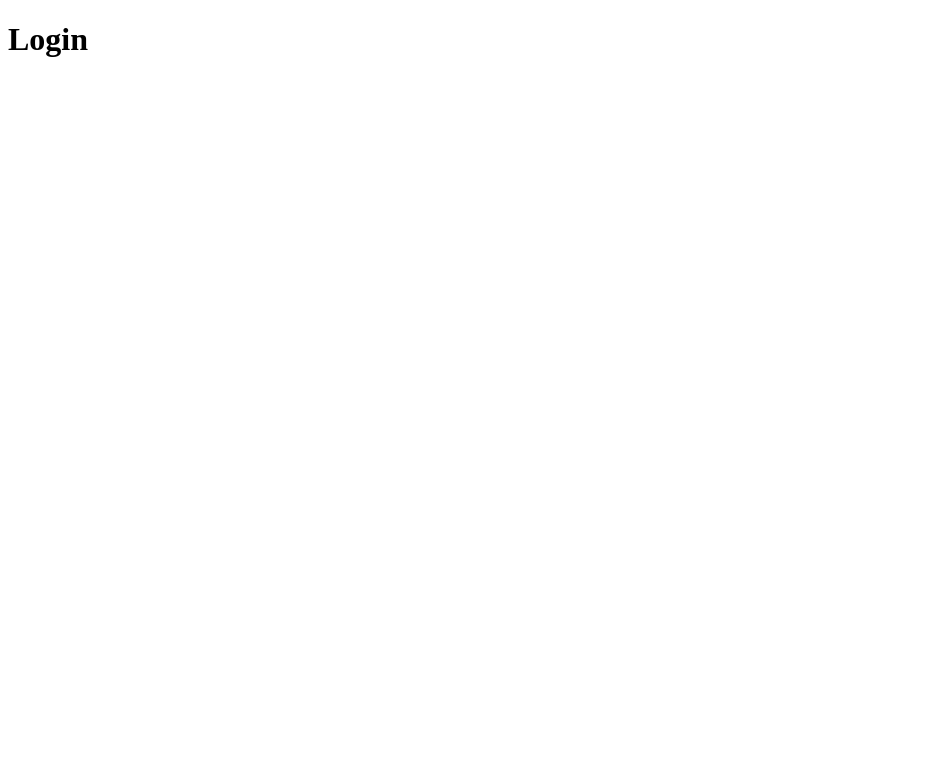
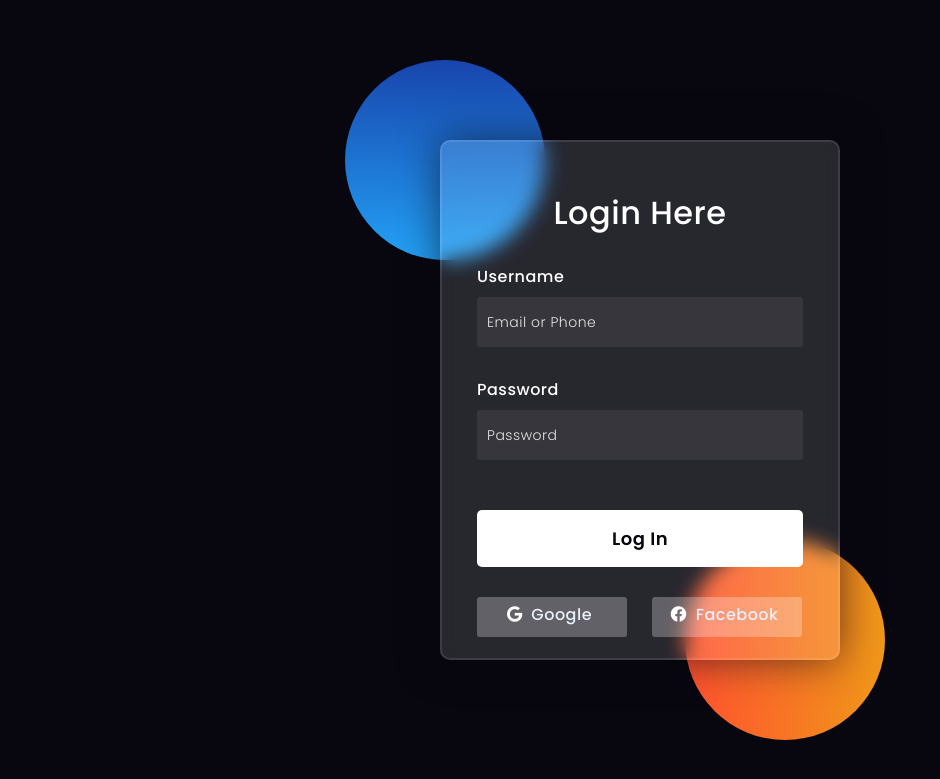
Before and after one commit to tinoco123/django-multiuser-with-proxy-models, a Django app: page /login/ in a window 1280 px wide. Before the commit the part shown is almost empty. Shown: the top 779 px of the page, without its empty margins (0-940 px from the left). Run offline with Django 4.2, Linux system fonts and the light colour scheme.

Commit message:
template de login con html y css,programando vista de login

```diff
--- a/global_nexus/settings.py
+++ b/global_nexus/settings.py
@@ -118,7 +118,7 @@ USE_TZ = True
 # Static files (CSS, JavaScript, Images)
 # https://docs.djangoproject.com/en/4.2/howto/static-files/
 
-STATIC_URL = 'static/'
+STATIC_URL = '/static/'
 
 # Default primary key field type
 # https://docs.djangoproject.com/en/4.2/ref/settings/#default-auto-field
--- /dev/null
+++ b/users/static/css/login.css
@@ -0,0 +1,122 @@
+*,
+*:before,
+*:after{
+padding: 0;
+margin: 0;
+box-sizing: border-box;
+}
+body{
+background-color: #080710;
+}
+.background{
+width: 430px;
+height: 520px;
+position: absolute;
+transform: translate(-50%,-50%);
+left: 50%;
+top: 50%;
+}
+.background .shape{
+height: 200px;
+width: 200px;
+position: absolute;
+border-radius: 50%;
+}
+.shape:first-child{
+background: linear-gradient(
+  #1845ad,
+  #23a2f6
+);
+left: -80px;
+top: -80px;
+}
+.shape:last-child{
+background: linear-gradient(
+  to right,
+  #ff512f,
+  #f09819
+);
+right: -30px;
+bottom: -80px;
+}
+form{
+height: 520px;
+width: 400px;
+background-color: rgba(255,255,255,0.13);
+position: absolute;
+transform: translate(-50%,-50%);
+top: 50%;
+left: 50%;
+border-radius: 10px;
+backdrop-filter: blur(10px);
+border: 2px solid rgba(255,255,255,0.1);
+box-shadow: 0 0 40px rgba(8,7,16,0.6);
+padding: 50px 35px;
+}
+form *{
+font-family: 'Poppins',sans-serif;
+color: #ffffff;
+letter-spacing: 0.5px;
+outline: none;
+border: none;
+}
+form h3{
+font-size: 32px;
+font-weight: 500;
+line-height: 42px;
+text-align: center;
+}
+
+label{
+display: block;
+margin-top: 30px;
+font-size: 16px;
+font-weight: 500;
+}
+input{
+display: block;
+height: 50px;
+width: 100%;
+background-color: rgba(255,255,255,0.07);
+border-radius: 3px;
+padding: 0 10px;
+margin-top: 8px;
+font-size: 14px;
+font-weight: 300;
+}
+::placeholder{
+color: #e5e5e5;
+}
+button{
+margin-top: 50px;
+width: 100%;
+background-color: #ffffff;
+color: #080710;
+padding: 15px 0;
+font-size: 18px;
+font-weight: 600;
+border-radius: 5px;
+cursor: pointer;
+}
+.social{
+margin-top: 30px;
+display: flex;
+}
+.social div{
+background: red;
+width: 150px;
+border-radius: 3px;
+padding: 5px 10px 10px 5px;
+background-color: rgba(255,255,255,0.27);
+color: #eaf0fb;
+text-align: center;
+}
+.social div:hover{
+background-color: rgba(255,255,255,0.47);
+}
+.social .fb{
+margin-left: 25px;
+}
+.social i{
+margin-right: 4px;
+}
--- a/users/templates/login.html
+++ b/users/templates/login.html
@@ -1,12 +1,37 @@
+{% load static %}
 <!DOCTYPE html>
 <html lang="en">
 <head>
-    <meta charset="UTF-8">
-    <meta http-equiv="X-UA-Compatible" content="IE=edge">
-    <meta name="viewport" content="width=device-width, initial-scale=1.0">
-    <title>Document</title>
+  <!-- Design by foolishdeveloper.com -->
+    <title>Login</title>
+
+    <link rel="preconnect" href="https://fonts.gstatic.com">
+    <link rel="stylesheet" href="https://cdnjs.cloudflare.com/ajax/libs/font-awesome/5.15.4/css/all.min.css">
+    <link href="https://fonts.googleapis.com/css2?family=Poppins:wght@300;500;600&display=swap" rel="stylesheet">
+    <link rel="stylesheet" href="{% static 'css/login.css' %}">
+
 </head>
 <body>
-    <h1>Login</h1>
+    <div class="background">
+        <div class="shape"></div>
+        <div class="shape"></div>
+    </div>
+    <form method="POST">
+        {% csrf_token %}
+        {{ error }}
+        <h3>Login Here</h3>
+
+        <label for="email">Username</label>
+        <input type="text" placeholder="Email or Phone" id="email", name="email">
+
+        <label for="password">Password</label>
+        <input type="password" placeholder="Password" id="password", name="password">
+
+        <button type="submit">Log In</button>
+        <div class="social">
+          <div class="go"><i class="fab fa-google"></i>  Google</div>
+          <div class="fb"><i class="fab fa-facebook"></i>  Facebook</div>
+        </div>
+    </form>
 </body>
 </html>
--- a/users/urls.py
+++ b/users/urls.py
@@ -3,5 +3,5 @@ from . import views as user_views
 
 urlpatterns = [
     path("", user_views.homepage, name='homepage'),
-    path("login/", user_views.login, name='login')
+    path("login/", user_views.sign_in, name='sign_in')
 ]
--- a/users/views.py
+++ b/users/views.py
@@ -1,8 +1,32 @@
-from django.shortcuts import render, redirect
+from django.shortcuts import render, redirect, HttpResponse
+from .models import UserAccount
+from django.contrib.auth import login, logout, authenticate
 
 # Create your views here.
 def homepage(request):
-    return redirect('login')
+    return redirect('sign_in')
 
-def login(request):
-    return render(request, "login.html")
+def sign_in(request):
+    if request.method == "GET":
+        if request.user.is_authenticated:
+            return HttpResponse("Ya estas logeado")
+        else:
+            return render(request, 'login.html', {
+                'title': 'Login'
+            })
+    elif request.method == "POST":
+        print("FORMULARIO POST")
+        print(request.POST)
+        email = request.POST.get('email')
+        password = request.POST.get('password')
+        print(email)
+        print(password)
+        user = authenticate(request, email=email, password=password)
+        if user is None:
+            return render(request, 'login.html', {
+                'title': 'Login',
+                'error': 'Username or password is incorrect'
+            })
+        else:
+            login(request, user)
+            return HttpResponse("Logeado correctamente")
```
